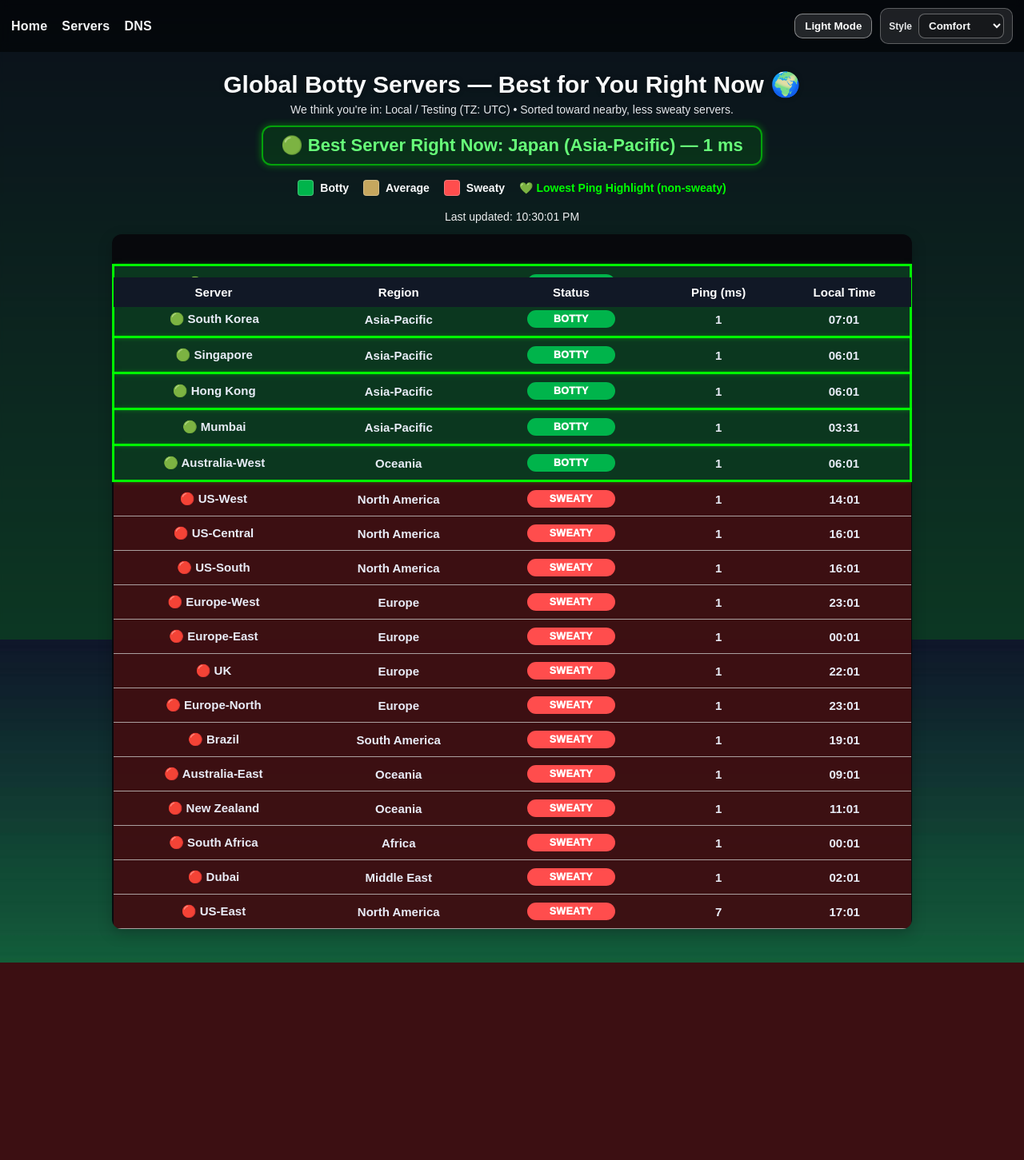
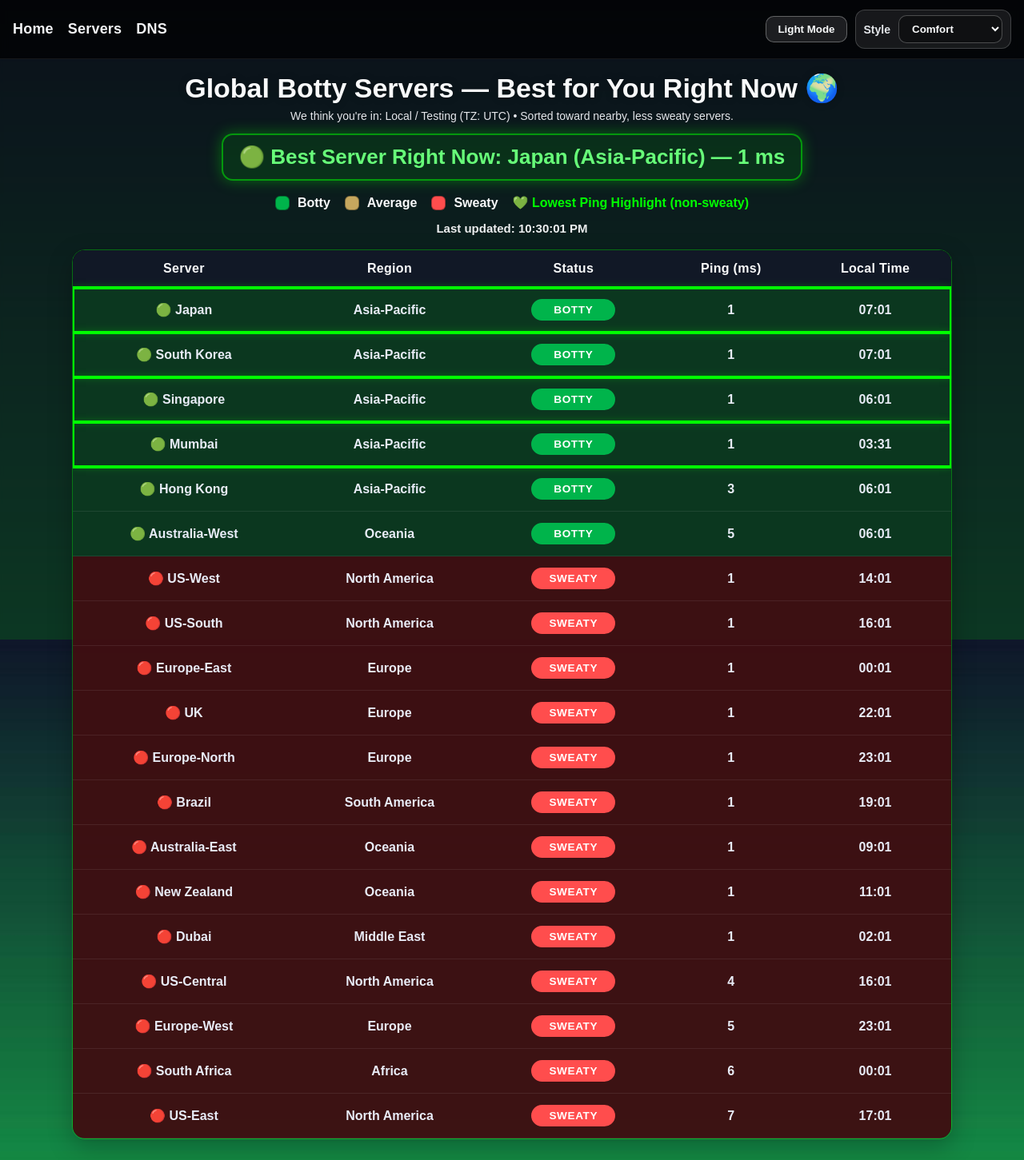
Before and after one commit to MVPC0/heat-rank, a Flask app: page /servers in a window 1280 px wide. Shown: the whole page at 80% size. Before the commit the page ends 1204 px from the top, so only its background shows below. Run offline with Flask 3, Linux system fonts and the light colour scheme.

Commit message:
Update index.html

```diff
--- a/templates/index.html
+++ b/templates/index.html
@@ -7,319 +7,311 @@
 
 <style>
     :root{
-    --text-light: #0b1220;
-    --text-dark:  #f9fafb;
-
-    --nav-bg: rgba(0,0,0,0.55);
+        --text-light: #000000;
+        --text-dark: #f9fafb;
+        --nav-bg: rgba(0,0,0,0.70);
         --card-bg: rgba(255,255,255,0.88);
-    --card-bg-night: rgba(8,8,12,0.95);
+        --card-bg-dark: rgba(8,8,12,0.95);
+        --muted-light: #111827;
+        --muted-dark: #e5e7eb;
     }
 
-  body{
-    margin:0;
-    padding:0;
+    * { box-sizing: border-box; }
+
+    body {
+        margin: 0;
+        padding: 0;
         font-family: Arial, sans-serif;
-    background-image:url("/static/background.jpg");
-    background-size:cover;
-    background-repeat:no-repeat;
-    background-attachment:fixed;
-    background-position:center;
-    position:relative;
-    transition: background-color .5s ease, color .5s ease;
+        background-image: url("/static/background.jpg");
+        background-size: cover;
+        background-repeat: no-repeat;
+        background-attachment: fixed;
+        background-position: center;
+        position: relative;
+        transition: background-color 0.5s ease, color 0.5s ease;
         color: var(--text-light);
     }
-
-  body::before{
-    content:"";
-    position:fixed;
-    top:0; left:0;
-    width:100%; height:100%;
+    body::before {
+        content: "";
+        position: fixed;
+        top: 0; left: 0;
+        width: 100%; height: 100%;
         background: rgba(255,255,255,0.40);
-    z-index:-1;
-    transition: background .5s ease;
+        z-index: -1;
+        transition: background 0.5s ease;
     }
 
     /* Night overlays */
-  body.night{ color: var(--text-dark); }
-  body.night::before{ background: rgba(10,14,22,0.72); backdrop-filter: blur(2px); }
-  body.night.night-progamer::before{ background: rgba(4,6,12,0.82); backdrop-filter: blur(1px); }
-  body.night.night-oled::before{ background: rgba(0,0,0,0.92); backdrop-filter: none; }
+    body.night { color: var(--text-dark); }
+    body.night::before { background: rgba(10,14,22,0.72); backdrop-filter: blur(2px); }
+    body.night.night-progamer::before { background: rgba(4,6,12,0.82); backdrop-filter: blur(1px); }
+    body.night.night-oled::before { background: rgba(0,0,0,0.92); backdrop-filter: none; }
 
-  /* =========================
-     NAVBAR (includes theme)
-     ========================= */
-  #topNav{
-    display:flex;
-    align-items:center;
-    justify-content:space-between;
-    gap: 12px;
-    padding: 10px 14px;
+    /* ---------------------------
+       NAVBAR (with theme controls)
+       --------------------------- */
+    #topNav {
+        position: fixed;
+        top: 0; left: 0; right: 0;
+        z-index: 50;
+
+        display: flex;
+        align-items: center;
+        justify-content: space-between;
+
+        gap: 14px;
+        padding: 12px 16px;
         background: var(--nav-bg);
-    color:#f3f4f6;
-    font-weight:700;
-    position:fixed;
-    top:0; left:0; right:0;
-    z-index: 50;
+        color: #f3f4f6;
+        border-bottom: 1px solid rgba(255,255,255,0.08);
         backdrop-filter: blur(6px);
     }
 
-  .nav-left{
+    .nav-left, .nav-right {
+        display: flex;
+        align-items: center;
+        gap: 18px;
+        flex-wrap: wrap;
+    }
+
+    .nav-left a {
+        color: #f3f4f6;
+        text-decoration: none;
+        font-weight: 800;
+        letter-spacing: 0.2px;
+        font-size: 18px;
+    }
+    .nav-left a:hover { text-decoration: underline; }
+
+    .nav-ctrls {
         display:flex;
         align-items:center;
-    gap: 18px;
-    flex-wrap:wrap;
+        gap: 10px;
+        flex-wrap: wrap;
+        justify-content: flex-end;
     }
 
-  #topNav a{
-    color:#f3f4f6;
-    text-decoration:none;
-    font-weight:800;
-    letter-spacing: .2px;
+    .nav-btn {
+        background: rgba(255,255,255,0.10);
+        color: #f9fafb;
+        border: 1px solid rgba(255,255,255,0.30);
+        border-radius: 10px;
+        padding: 8px 14px;
+        font-weight: 900;
+        cursor: pointer;
+        transition: transform .15s ease, background .15s ease, border-color .15s ease;
+        white-space: nowrap;
     }
-  #topNav a:hover{ text-decoration:underline; }
+    .nav-btn:hover { transform: translateY(-1px); background: rgba(255,255,255,0.14); }
 
-  .nav-right{
+    .nav-select-wrap{
         display:flex;
         align-items:center;
-    gap:10px;
-    flex-wrap:wrap;
-    justify-content:flex-end;
+        gap: 10px;
+        padding: 6px 10px;
+        border-radius: 12px;
+        background: rgba(255,255,255,0.08);
+        border: 1px solid rgba(255,255,255,0.18);
+        white-space: nowrap;
+    }
+    .nav-select-wrap label{
+        font-size: 14px;
+        font-weight: 900;
+        color: #e5e7eb;
+    }
+    .nav-select-wrap select{
+        background: rgba(0,0,0,0.30);
+        color: #f9fafb;
+        border: 1px solid rgba(255,255,255,0.25);
+        border-radius: 10px;
+        padding: 8px 12px;
+        font-weight: 900;
+        outline: none;
+        cursor: pointer;
+        min-width: 130px;
     }
 
-  /* Theme controls in navbar */
-  #nightToggle{
-    background: rgba(255,255,255,0.12);
-    color:#fff;
-    padding: 8px 12px;
-    border-radius: 10px;
-    border: 1px solid rgba(255,255,255,0.45);
-    cursor:pointer;
-    font-weight:900;
-    line-height:1;
-    white-space:nowrap;
-  }
-  #nightToggle:hover{ background: rgba(255,255,255,0.18); }
-
-  .nightStyleWrap{
-    display:flex;
-    align-items:center;
-    gap:8px;
-    padding: 6px 10px;
-    border-radius: 10px;
-    border: 1px solid rgba(255,255,255,0.28);
-    background: rgba(255,255,255,0.10);
-    color:#f3f4f6;
-    font-size:12px;
-    font-weight:800;
-    white-space:nowrap;
-  }
-  .nightStyleWrap label{ opacity:.95; }
-
-  #nightStyle{
-    border-radius: 8px;
-    padding: 6px 8px;
-    border: 1px solid rgba(255,255,255,0.35);
-    background: rgba(0,0,0,0.25);
-    color:#f9fafb;
-    font-weight:900;
-    outline:none;
-    cursor:pointer;
+    /* Reserve space for fixed navbar */
+    .page-wrap{
+        padding-top: 74px;
+        padding-bottom: 26px;
     }
 
-  /* Light mode select readability */
-  body:not(.night) #nightStyle{
-    background: rgba(255,255,255,0.18);
-    color:#ffffff;
+    h2 {
+        text-align: center;
+        margin: 18px auto 0;
+        font-size: 34px;
+        font-weight: 900;
+        text-shadow: 0 0 10px rgba(0,0,0,0.25);
+        padding: 0 14px;
+        line-height: 1.1;
+        max-width: 1050px;
     }
 
-  /* =========================
-     PAGE LAYOUT
-     ========================= */
-  .page{
-    padding-top: 74px; /* space for fixed navbar */
-    padding-bottom: 24px;
+    #playerHint {
+        text-align: center;
+        font-size: 14px;
+        margin-top: 8px;
+        color: var(--muted-light);
+        padding: 0 14px;
+    }
+    body.night #playerHint { color: var(--muted-dark); }
+
+    /* Auto-Recommend Banner */
+    #bestBanner {
+        width: fit-content;
+        max-width: min(1050px, 95%);
+        margin: 14px auto 18px;
+        font-size: 26px;
+        font-weight: 900;
+        padding: 12px 20px;
+        border-radius: 14px;
+        background: rgba(0, 85, 0, 0.18);
+        color: #00b44b;
+        border: 2px solid rgba(0,255,0,0.50);
+        box-shadow: 0 0 18px rgba(0,255,0,0.35);
+        text-align: center;
+        display: none;
+        transition: background-color .4s, box-shadow .4s, color .4s;
+    }
+    body.night #bestBanner { background: rgba(0,255,0,0.10); color: #67ff79; }
+    body.night.night-oled #bestBanner { background: rgba(0,255,0,0.06); color: #4dff60; }
+
+    .winner-animate { animation: winnerPulse .9s ease-out; }
+    @keyframes winnerPulse {
+        0%{transform:scale(1);box-shadow:0 0 10px rgba(0,255,0,.35)}
+        50%{transform:scale(1.03);box-shadow:0 0 28px rgba(0,255,0,.75)}
+        100%{transform:scale(1);box-shadow:0 0 10px rgba(0,255,0,.35)}
     }
 
-  h2{
+    .legend {
+        width: min(1050px, 92%);
+        margin: 10px auto 14px;
+        display: flex;
+        justify-content: center;
+        flex-wrap: wrap;
+        gap: 10px 18px;
+        padding: 0 10px;
+        font-weight: 900;
+    }
+    .legend-item { display: flex; gap: 10px; align-items: center; }
+    .legend-color {
+        width: 18px; height: 18px;
+        border-radius: 6px;
+        border: 1px solid rgba(0,0,0,0.35);
+    }
+    .legend-botty { background: #00b44b; }
+    .legend-average { background: #c6a75e; }
+    .legend-sweaty { background: #ff4d4d; }
+
+    #lastUpdated {
         text-align:center;
-    margin: 14px 10px 6px;
-    font-size: 30px;
-    font-weight: 900;
-    text-shadow: 0 0 6px rgba(0,0,0,0.30);
+        margin: 10px 0 18px;
+        font-size: 15px;
+        font-weight: 800;
+        opacity: 0.95;
+        padding: 0 14px;
     }
 
-  #playerHint{
-    text-align:center;
-    font-size: 14px;
-    margin: 4px 12px 0;
-    color:#111827;
-  }
-  body.night #playerHint{ color:#e5e7eb; }
-
-  /* Auto-Recommend Banner */
-  #bestBanner{
-    width: fit-content;
-    max-width: 95%;
-    margin: 12px auto 18px;
-    font-size: 22px;
-    font-weight: 900;
-    padding: 10px 22px;
-    border-radius: 12px;
-    background: rgba(0,85,0,0.18);
-    color: #009e33;
-    border: 2px solid rgba(0,255,0,0.55);
-    box-shadow: 0 0 10px rgba(0,255,0,0.40);
-    text-align:center;
-    display:none;
-    transition: background-color .4s, box-shadow .4s, color .4s;
-  }
-  body.night #bestBanner{ background: rgba(0,255,0,0.10); color:#67ff79; }
-  body.night.night-oled #bestBanner{ background: rgba(0,255,0,0.06); color:#4dff60; }
-
-  .winner-animate{ animation: winnerPulse .9s ease-out; }
-  @keyframes winnerPulse{
-    0%{transform:scale(1);box-shadow:0 0 9px rgba(0,255,0,.4)}
-    50%{transform:scale(1.055);box-shadow:0 0 24px rgba(0,255,0,.9)}
-    100%{transform:scale(1);box-shadow:0 0 9px rgba(0,255,0,.4)}
+    /* Table shell */
+    .table-wrap{
+        width: min(1100px, 93%);
+        margin: 0 auto;
+        border-radius: 16px;
+        overflow: hidden;
+        box-shadow: 0 10px 30px rgba(0,0,0,0.25);
+        border: 1px solid rgba(0,255,0,0.35);
     }
 
-  .legend{
-    width: min(980px, 92%);
-    margin: 10px auto 18px;
-    display:flex;
-    justify-content:center;
-    flex-wrap:wrap;
-    gap: 10px 18px;
-    padding: 0 8px;
+    table {
+        width: 100%;
+        border-collapse: collapse;
+        background: var(--card-bg);
+        color: var(--text-light);
     }
-  .legend-item{
-    font-weight:900;
-    display:flex;
-    gap:8px;
-    align-items:center;
-    font-size: 14px;
+    body.night table { background: var(--card-bg-dark); color: #e8ecf7; }
+
+    th, td {
+        text-align: center;
+        padding: 14px 10px;
+        border-bottom: 1px solid rgba(255,255,255,0.08);
+        font-size: 16px;
+        font-weight: 800;
     }
-  .legend-color{
-    width: 18px; height: 18px;
-    border-radius: 4px;
-    border: 1px solid rgba(0,0,0,0.35);
+    th {
+        background: rgba(13,19,32,0.95);
+        color: #f9fafb;
+        letter-spacing: 0.3px;
     }
-  body.night .legend-color{ border-color: rgba(255,255,255,0.25); }
+    body.night th { background: #111826; }
 
-  .legend-sweaty{ background:#ff4d4d; }
-  .legend-botty{ background:#00b44b; }
-  .legend-average{ background:#c6a75e; }
+    /* Heat-map rows */
+    tr.status-botty   { background-color: rgba(0,255,0,0.06); }
+    tr.status-average { background-color: rgba(255,215,0,0.05); }
+    tr.status-sweaty  { background-color: rgba(255,0,0,0.04); }
 
-  #lastUpdated{
-    text-align:center;
-    margin: 8px 0 14px;
-    font-size: 14px;
-    opacity:.95;
+    body.night tr.status-botty   { background-color: rgba(22,163,74,0.30); }
+    body.night tr.status-average { background-color: rgba(234,179,8,0.25); }
+    body.night tr.status-sweaty  { background-color: rgba(220,38,38,0.25); }
+
+    .status-badge {
+        display:inline-block;
+        padding: 6px 14px;
+        border-radius: 999px;
+        font-size: 0.85rem;
+        font-weight: 900;
+        letter-spacing: 0.6px;
+        min-width: 105px;
+    }
+    .status-badge-botty   { background: #00b44b; color: #fff; }
+    .status-badge-sweaty  { background: #ff4d4d; color: #fff; }
+    .status-badge-average { background: #c6a75e; color: #221a08; }
+
+    /* ✅ FIX: winner highlight WITHOUT affecting layout (no border overlap) */
+    .winner {
+        outline: 4px solid rgba(0,255,0,0.95);
+        outline-offset: -2px;
+        box-shadow: 0 0 18px rgba(0,255,0,0.55);
+        animation: pulse 2.2s infinite;
+    }
+    @keyframes pulse {
+        0%{box-shadow:0 0 10px rgba(0,255,0,0.35)}
+        50%{box-shadow:0 0 26px rgba(0,255,0,0.90)}
+        100%{box-shadow:0 0 10px rgba(0,255,0,0.35)}
     }
 
-  table{
-    width: min(1000px, 94%);
-    margin: 0 auto 18px;
-    border-collapse: collapse;
-    background: var(--card-bg);
-    border-radius: 12px;
-    overflow:hidden;
-    box-shadow: 0 6px 18px rgba(0,0,0,0.22);
-    color: var(--text-light);
+    /* ---------------------------
+       MOBILE FIXES (clean spacing)
+       --------------------------- */
+    @media (max-width: 740px) {
+        #topNav{
+            padding: 10px 12px;
+            gap: 10px;
+        }
+        .nav-left a { font-size: 16px; }
+        .nav-ctrls { gap: 8px; }
+        .nav-btn { padding: 7px 12px; border-radius: 10px; }
+        .nav-select-wrap { padding: 6px 8px; gap: 8px; }
+        .nav-select-wrap label { font-size: 13px; }
+        .nav-select-wrap select { padding: 7px 10px; min-width: 120px; }
+
+        .page-wrap{ padding-top: 86px; } /* more room for wrapped navbar */
+
+        h2 { font-size: 26px; margin-top: 10px; }
+        #bestBanner { font-size: 20px; padding: 10px 14px; }
+
+        th, td { font-size: 13px; padding: 10px 6px; }
+        .status-badge { min-width: 90px; padding: 5px 10px; font-size: 0.8rem; }
     }
 
-  body.night table{
-    background: var(--card-bg-night);
-    color: #e8ecf7;
-  }
-
-  th, td{
-    text-align:center;
-    padding: 10px 10px;
-    border-bottom: 1px solid rgba(208,208,208,0.75);
-    font-size: 15px;
-    font-weight: 700;
-  }
-
-  th{
-    background:#506687;
-    color:#fff;
-    position:sticky;
-    top: 54px; /* below navbar */
-    z-index: 1;
-  }
-  body.night th{ background:#111826 !important; }
-
-  .status-badge{
-    padding: 4px 12px;
-    border-radius: 999px;
-    font-size: 0.78rem;
-    font-weight: 1000;
-    letter-spacing: .3px;
-    display:inline-block;
-    min-width: 86px;
-  }
-  .status-badge-botty{ background:#00b44b; color:#fff; }
-  .status-badge-sweaty{ background:#ff4d4d; color:#fff; }
-  .status-badge-average{ background:#c6a75e; color:#221a08; }
-
-  /* Heat-map row coloring */
-  tr.status-botty{ background-color: rgba(0,255,0,0.06); }
-  tr.status-average{ background-color: rgba(255,215,0,0.05); }
-  tr.status-sweaty{ background-color: rgba(255,0,0,0.04); }
-
-  body.night tr.status-botty{ background-color: rgba(22,163,74,0.30); }
-  body.night tr.status-average{ background-color: rgba(234,179,8,0.25); }
-  body.night tr.status-sweaty{ background-color: rgba(220,38,38,0.25); }
-
-  .winner{
-    border: 3px solid rgba(0,255,0,0.95) !important;
-    box-shadow: 0 0 14px rgba(0,255,0,0.65);
-    animation: pulse 2.2s infinite;
-  }
-  @keyframes pulse{
-    0%{box-shadow:0 0 6px rgba(0,255,0,0.55)}
-    50%{box-shadow:0 0 18px rgba(0,255,0,1)}
-    100%{box-shadow:0 0 6px rgba(0,255,0,0.55)}
-  }
-
-  /* =========================
-     MOBILE (clean + breathable)
-     ========================= */
-  @media (max-width: 640px){
-    #topNav{
-      padding: 10px 10px;
-      gap: 10px;
-    }
-    .nav-left{ gap: 12px; }
-    .nav-right{
-      width: 100%;
-      justify-content: center;
-      gap: 10px;
-    }
-
-    .page{ padding-top: 110px; } /* nav wraps into 2 rows */
-    h2{ font-size: 22px; margin-top: 6px; }
-
-    #playerHint{ font-size: 13px; padding: 0 10px; line-height: 1.4; }
-
-    #bestBanner{
-      font-size: 16px;
-      padding: 9px 12px;
-      margin: 10px auto 14px;
-    }
-
-    .legend{
-      width: 94%;
-      gap: 8px 12px;
-      margin: 8px auto 14px;
-    }
-    .legend-item{ font-size: 13px; }
-
-    table{ width: 96%; border-radius: 10px; }
-    th, td{ font-size: 13px; padding: 8px 6px; }
-    th{ top: 96px; } /* below wrapped navbar */
-    .status-badge{ min-width: 78px; padding: 4px 10px; }
+    @media (max-width: 430px){
+        .nav-left { gap: 12px; }
+        .nav-ctrls { width: 100%; justify-content: space-between; }
+        .nav-right { width: 100%; }
+        .nav-btn { flex: 1; text-align:center; }
+        .nav-select-wrap { flex: 1; justify-content: space-between; }
+        .nav-select-wrap select { width: 100%; }
+        .legend { gap: 8px 14px; }
     }
 </style>
 </head>
@@ -334,9 +326,10 @@
     </div>
 
     <div class="nav-right">
-    <button id="nightToggle" type="button">Night Mode</button>
+        <div class="nav-ctrls">
+            <button id="nightToggle" class="nav-btn">Night Mode</button>
 
-    <div class="nightStyleWrap" aria-label="Night style selector">
+            <div class="nav-select-wrap">
                 <label for="nightStyle">Style</label>
                 <select id="nightStyle">
                     <option value="comfort">Comfort</option>
@@ -346,8 +339,9 @@
             </div>
         </div>
     </div>
+</div>
 
-<div class="page">
+<div class="page-wrap">
     <h2>Global Botty Servers — Best for You Right Now 🌍</h2>
     <div id="playerHint"></div>
     <div id="bestBanner"></div>
@@ -361,6 +355,7 @@
 
     <div id="lastUpdated"></div>
 
+    <div class="table-wrap">
         <table id="serverTable">
             <tr>
                 <th>Server</th>
@@ -370,6 +365,7 @@
                 <th>Local Time</th>
             </tr>
         </table>
+    </div>
 </div>
 
 <script>
@@ -389,24 +385,27 @@ let playerIP = null;
 
     const prefersDark = window.matchMedia &&
         window.matchMedia("(prefers-color-scheme: dark)").matches;
-
     const hour = new Date().getHours();
     const isNightByTime = (hour >= 20 || hour < 6);
 
-  if (savedTheme === "night" || (!savedTheme && (prefersDark || isNightByTime))) {
+    if (savedTheme === "night" ||
+        (!savedTheme && prefersDark) ||
+        (!savedTheme && isNightByTime)) {
         document.body.classList.add("night");
         document.body.classList.add("night-" + savedStyle);
     }
+    nightStyle.value = savedStyle;
 
-  nightStyle.value = savedStyle;
-  nightBtn.textContent = document.body.classList.contains("night") ? "Light Mode" : "Night Mode";
+    nightBtn.textContent = document.body.classList.contains("night")
+        ? "Light Mode"
+        : "Night Mode";
 })();
 
-nightBtn.addEventListener("click", () => {
+nightBtn.addEventListener("click",()=>{
     const state = document.body.classList.toggle("night");
     localStorage.setItem("theme", state ? "night" : "day");
 
-  STYLES.forEach(s => document.body.classList.remove("night-"+s));
+    STYLES.forEach(s=>document.body.classList.remove("night-"+s));
     if (state) {
         const savedStyle = localStorage.getItem("nightStyle") || "comfort";
         document.body.classList.add("night-" + savedStyle);
@@ -415,11 +414,10 @@ nightBtn.addEventListener("click", () => {
     nightBtn.textContent = state ? "Light Mode" : "Night Mode";
 });
 
-nightStyle.addEventListener("change", () => {
-  STYLES.forEach(s => document.body.classList.remove("night-"+s));
-  if (document.body.classList.contains("night")) {
+nightStyle.addEventListener("change",()=>{
+    STYLES.forEach(s=>document.body.classList.remove("night-"+s));
+    if(document.body.classList.contains("night"))
         document.body.classList.add("night-"+nightStyle.value);
-  }
     localStorage.setItem("nightStyle", nightStyle.value);
 });
 
@@ -457,6 +455,7 @@ function sortServers(servers) {
 
         const ra = rank[sa] ?? 99;
         const rb = rank[sb] ?? 99;
+
         if (ra !== rb) return ra - rb;
 
         if (playerRegion) {
@@ -465,7 +464,7 @@ function sortServers(servers) {
             if (regionScoreA !== regionScoreB) return regionScoreA - regionScoreB;
         }
 
-    return (a.ping ?? 9999) - (b.ping ?? 9999);
+        return a.ping - b.ping;
     });
 }
 
@@ -492,7 +491,7 @@ async function fetchServerData() {
         let servers = await res.json();
         const table = document.getElementById("serverTable");
 
-    servers = sortServers(Array.isArray(servers) ? servers : []);
+        servers = sortServers(servers);
 
         table.innerHTML = `
             <tr>
@@ -505,7 +504,8 @@ async function fetchServerData() {
         `;
 
         if (!servers.length) {
-      document.getElementById("lastUpdated").textContent = "No server data available.";
+            document.getElementById("lastUpdated").textContent =
+                "No server data available.";
             return;
         }
 
@@ -519,13 +519,17 @@ async function fetchServerData() {
             const statusLower = (s.status || "").toLowerCase();
             const isSweaty = statusLower === "sweaty";
 
+            // Heat-map class
             row.classList.add(
-        statusLower === "botty" ? "status-botty" :
-        statusLower === "sweaty" ? "status-sweaty" :
+                statusLower === "botty"   ? "status-botty" :
+                statusLower === "sweaty"  ? "status-sweaty" :
                                             "status-average"
             );
 
-      if (s.ping === bestPing && !isSweaty) row.classList.add("winner");
+            // Winner highlight only if not sweaty and has best ping
+            if (s.ping === bestPing && !isSweaty) {
+                row.classList.add("winner");
+            }
 
             let emoji = "🟡";
             if (statusLower === "botty") emoji = "🟢";
@@ -535,11 +539,10 @@ async function fetchServerData() {
             row.insertCell(1).textContent = s.region || "-";
 
             const badge = document.createElement("span");
-      badge.className = "status-badge " + (
-        statusLower === "botty" ? "status-badge-botty" :
+            badge.className = "status-badge " +
+                (statusLower === "botty" ? "status-badge-botty" :
                  statusLower === "sweaty" ? "status-badge-sweaty" :
-        "status-badge-average"
-      );
+                                            "status-badge-average");
             badge.textContent = (s.status || "").toUpperCase();
             row.insertCell(2).appendChild(badge);
 
@@ -549,7 +552,6 @@ async function fetchServerData() {
 
         document.getElementById("lastUpdated").textContent =
             "Last updated: " + new Date().toLocaleTimeString();
-
     } catch (e) {
         console.error(e);
     }
```
Lines whose indentation alone changed are shown as unchanged.
